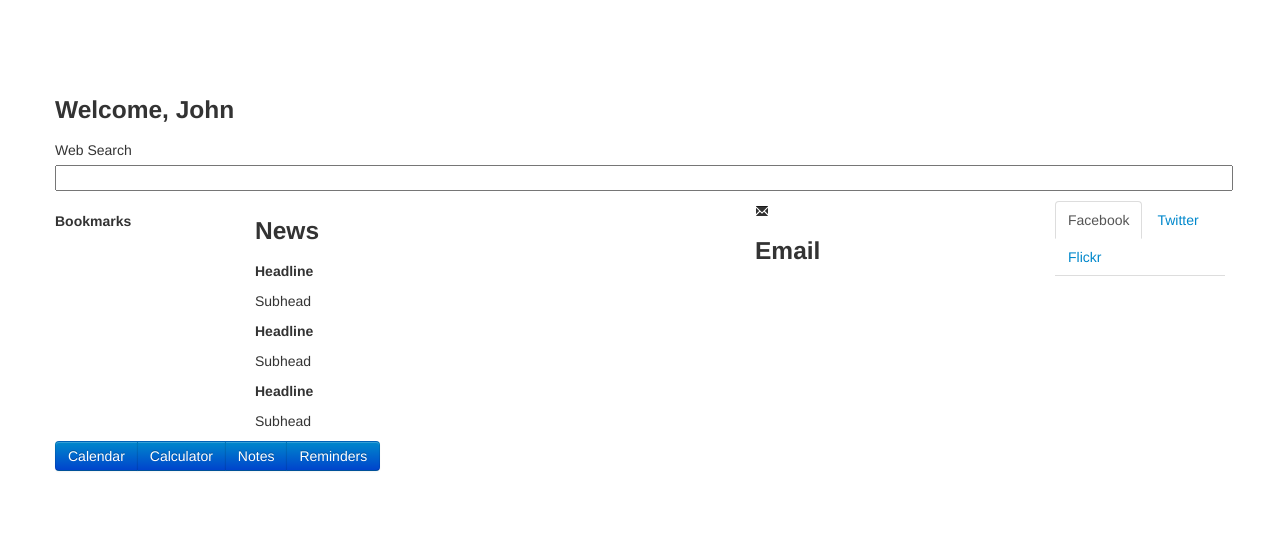
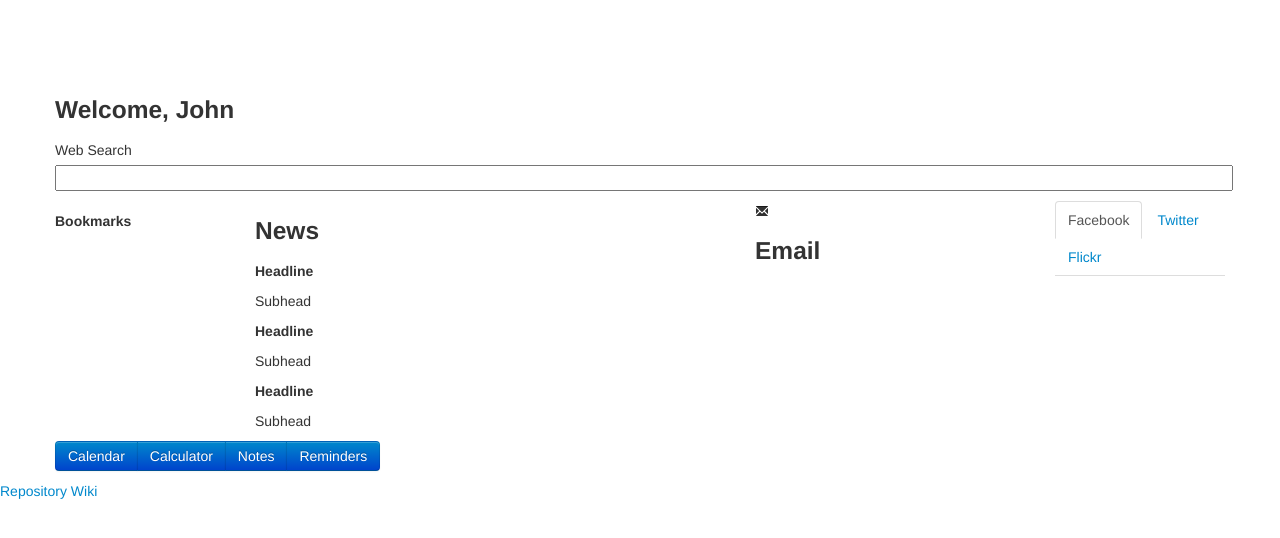
Before and after one commit to jrstrickland345/P1-Daily-Dashboard, a plain HTML site: page index.html in a window 1280 px wide. Drawn offline with nearby package versions, Linux system fonts and the light colour scheme.

Commit message:
Added Links
Put Links to Repo and Wiki

```diff
--- a/index.html
+++ b/index.html
@@ -130,6 +130,9 @@
       </div>
     </div>
 
+    <a href="https://github.com/jrstrickland345/P1-Daily-Dashboard/tree/gh-pages">Repository</a>
+    <a href="https://github.com/jrstrickland345/P1-Daily-Dashboard/wiki/_pages">Wiki</a>
+
     <style>
 
       #searchBar {
```
Also changed, not shown: 1 other file.
